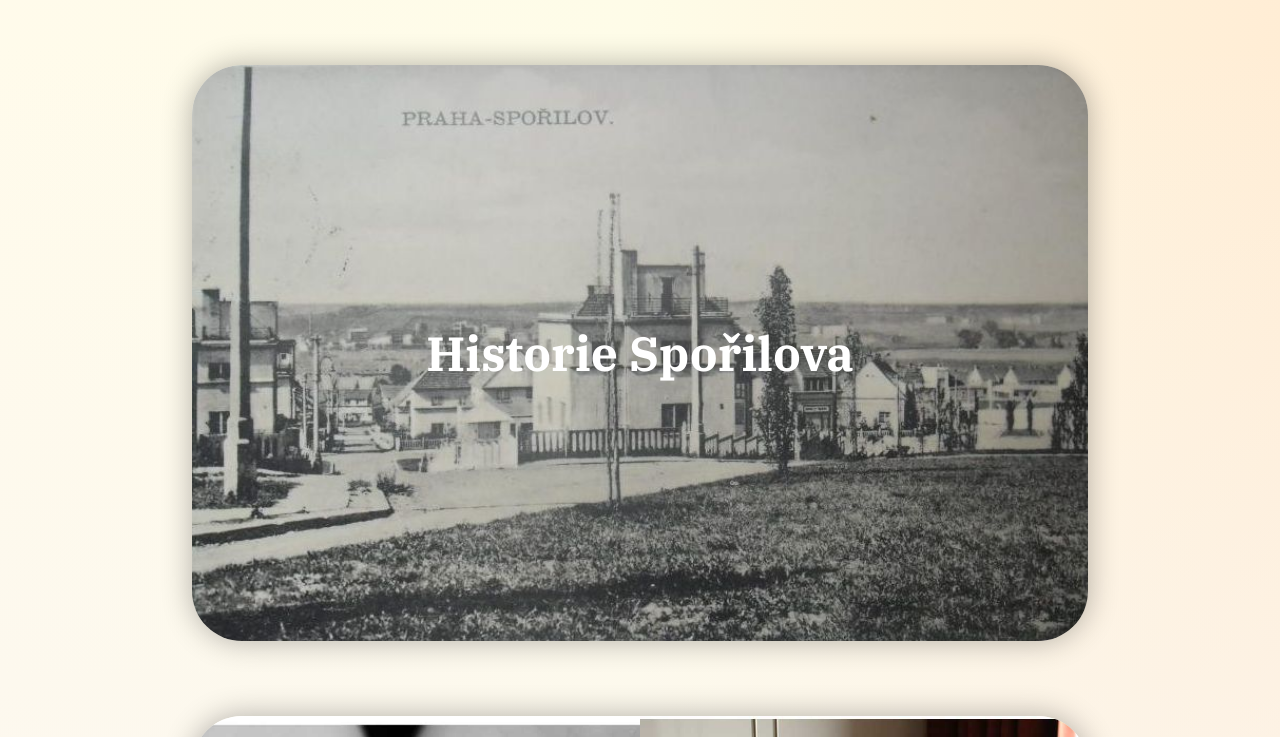
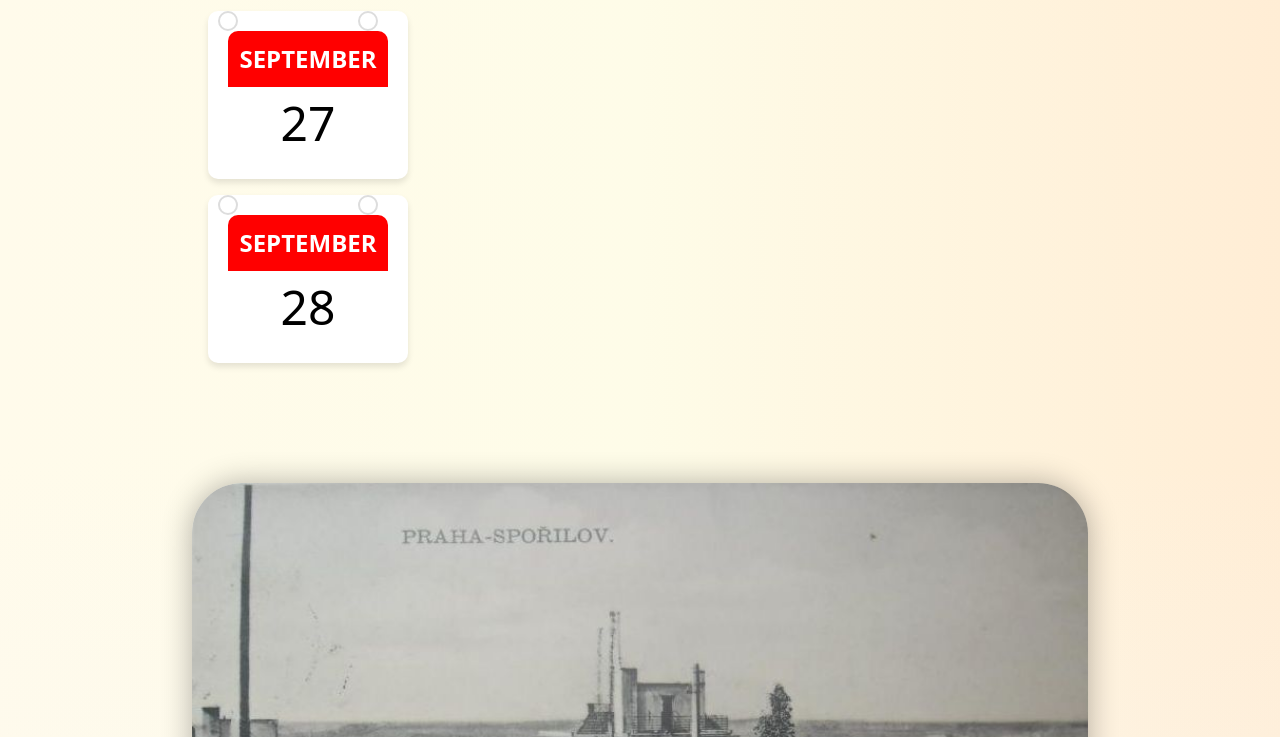
Before and after one commit to hlavsa/ccsh-sporilov-redesign, a plain HTML site: page index.html in a window 1280 px wide. Shown: the part 815-1552 px from the top of the page. Drawn offline with nearby package versions, Linux system fonts and the light colour scheme; a script that the page names is missing.

Commit message:
Update index.html

```diff
--- a/index.html
+++ b/index.html
@@ -232,13 +232,62 @@
         background: rgba(255, 255, 255, 0);
         -ms-high-contrast-adjust: none;
       }
+      .date-card {
+        background-color: #fff;
+        border-radius: 10px;
+        box-shadow: 0 4px 6px rgba(0, 0, 0, 0.1);
+        padding: 20px;
+        text-align: center;
+        width: 200px;
+        position: relative; /* Required for positioning pseudo-elements */
+      }
+
+      .month {
+        font-size: 24px;
+        font-weight: bold;
+        text-transform: uppercase;
+        background-color: red; /* Red background color */
+        color: white; /* White text color for better contrast */
+        padding: 10px 0; /* Adjust the padding as needed */
+        border-radius: 10px 10px 0 0; /* Rounded corners only at the top */
+      }
+
+      .date {
+        font-size: 48px;
+      }
+
+      .day {
+        font-size: 24px;
+      }
+
+      /* Create two holes at the top using ::before and ::after */
+      .date-card::before,
+      .date-card::after {
+        content: "";
+        position: absolute;
+        top: 0;
+        width: 20px;
+        height: 20px;
+        background-color: #fff; /* Card background color */
+        border: 2px solid #ddd; /* Border simulating paper edge */
+        border-radius: 50%; /* Circular shape */
+        transform: translateX(-50%); /* Center horizontally */
+      }
+
+      .date-card::before {
+        left: 20px;
+      }
+
+      .date-card::after {
+        right: 20px;
+      }
     </style>
   </head>
   <body
     class="py-16 bg-gradient-to-r from-amber-50 via-yellow-50 to-orange-100 bg-scroll bg-no-repeat bg-cover antialiased"
   >
     <nav
-      class="fixed top-6 left-1/2 transform -translate-x-1/2 inline-flex left-0 mx-auto justify-between bg-gray-300 rounded-md bg-clip-padding backdrop-filter backdrop-blur-md bg-opacity-10 md:w-8/12 rounded-4xl z-10"
+      class="fixed top-6 left-1/2 transform -translate-x-1/2 inline-flex left-0 mx-auto justify-between bg-gray-300 rounded-md bg-clip-padding backdrop-filter backdrop-blur-md bg-opacity-10 rounded-4xl z-10"
     >
       <div class="flex flex-wrap items-center justify-between mx-auto p-4">
         <div
@@ -284,7 +333,7 @@
 
     <main>
       <section>
-        <div class="py-8 md:py-24 px-4 mx-auto max-w-4xl">
+        <div class="py-8 md:py-24 px-4 mx-auto h-4/5 max-w-4xl">
           <h1
             class="font-['IBM_Plex_Serif'] mb-4 text-4xl font-bold tracking-tight leading-none text-orange-950 md:text-7xl"
           >
@@ -309,6 +358,16 @@
           >
             Nadcházející bohoslužby a události
           </h2>
+          <div class="flex flex-col gap-4">
+            <div class="date-card">
+              <div class="month">September</div>
+              <div class="date">27</div>
+            </div>
+            <div class="date-card">
+              <div class="month">September</div>
+              <div class="date">28</div>
+            </div>
+          </div>
         </div>
       </section>
       <section class="card-holder-bg" id="sluzby">
```
